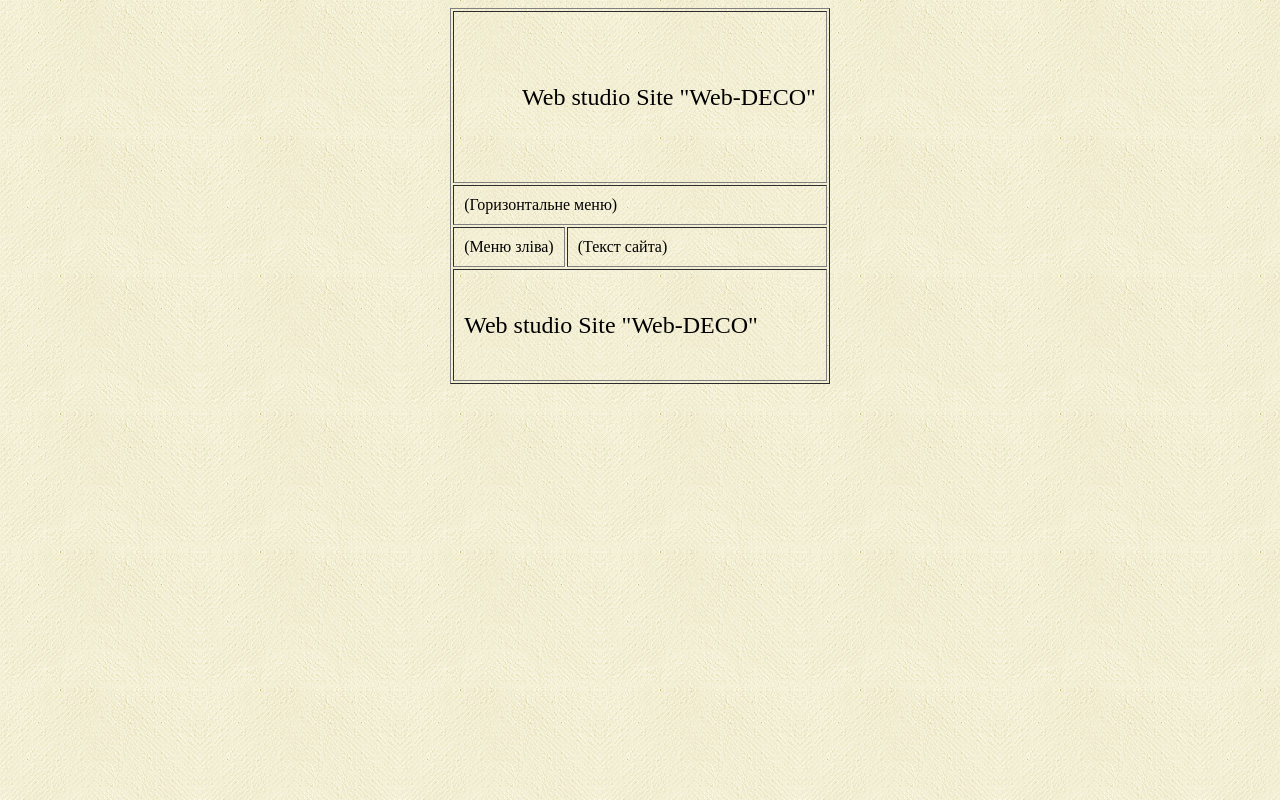
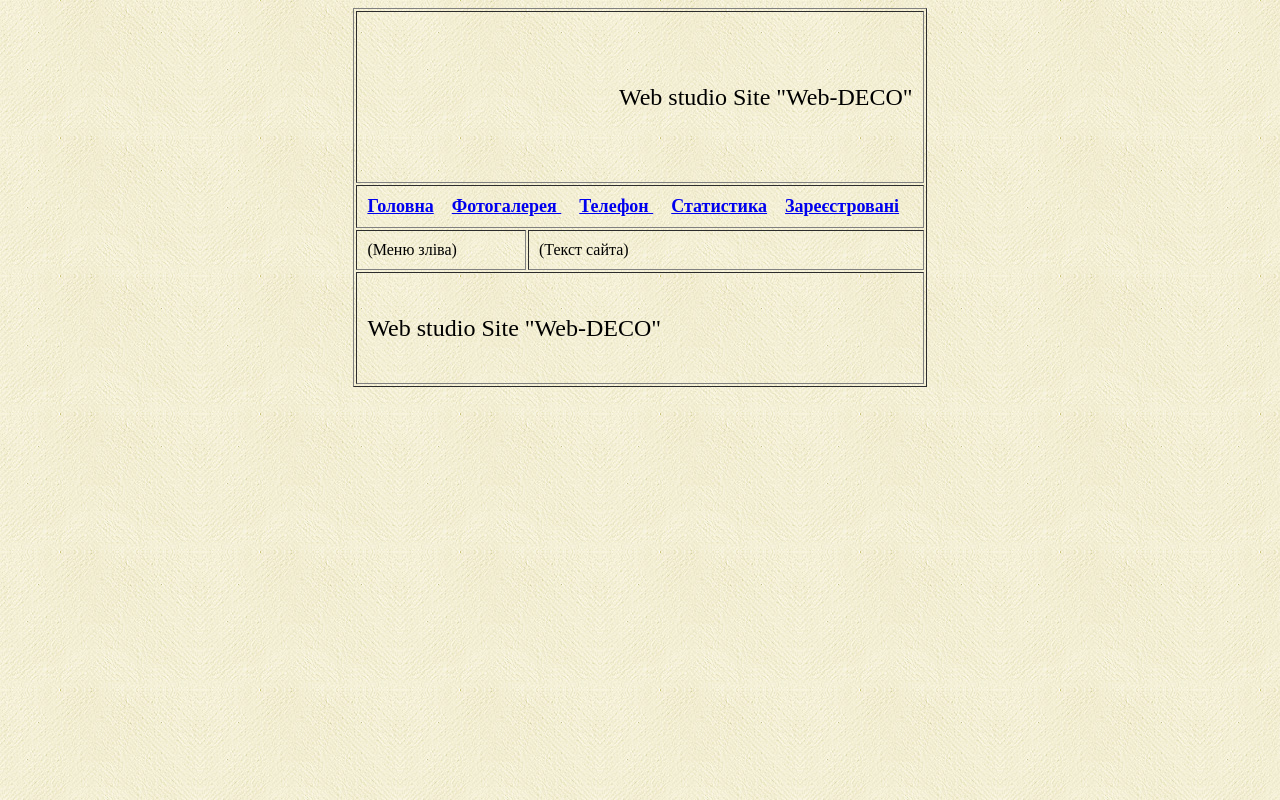
Before and after one commit to vlad-home/vlad-home.github.io, a plain HTML site: page index.html in a window 1280 px wide. Drawn offline with Linux system fonts and the light colour scheme.

Commit message:
06 - Горизонтальне меню

```diff
--- a/index.html
+++ b/index.html
@@ -14,7 +14,18 @@
         <td colspan="2" height="150" align="right"> <font size="5"><hl>Web studio Site "Web-DECO"</h1></font> </td>
     </tr>
     <tr>
-        <td colspan="2">(Горизонтальне меню) </td>
+        <td colspan="2"><font size="4"><b>
+
+            <a href="#">Головна</a>&nbsp; &nbsp;
+
+            <a href="#">Фотогалерея </a>&nbsp; &nbsp;
+
+            <a href="#">Телефон </a>&nbsp; &nbsp;
+
+            <a href="#">Статистика</a>&nbsp; &nbsp;
+
+            <a href="#">Зареєстровані</a>&nbsp; &nbsp;
+            </b></font> </td>
     </tr>
     <tr>
         <td width="30%" valign="top" >(Меню зліва) </td>
```
